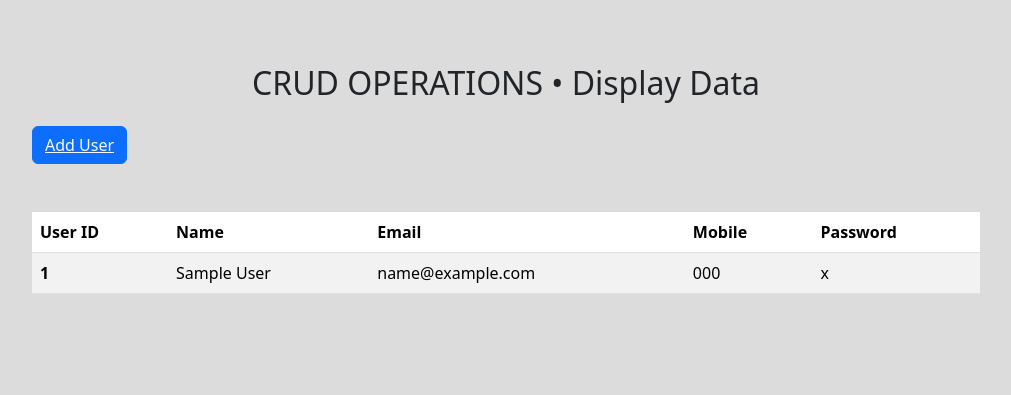
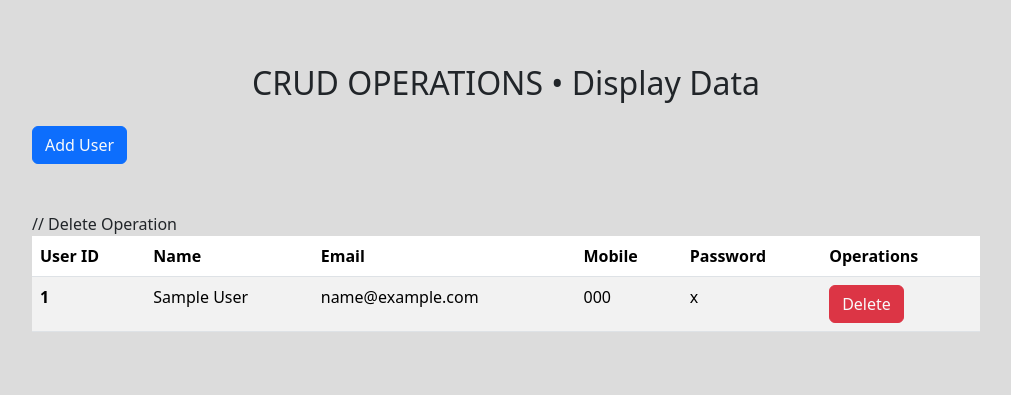
Before and after one commit to AmanKumarSinhaGitHub/CRUD-App-using-PHP-MySQL, a PHP site: page /display-user.php in a window 1280 px wide. Shown: the top 395 px of the page, without its empty margins (134-1145 px from the left). Run offline with PHP 8.4, Linux system fonts and the light colour scheme; tables that the repository leaves empty or names only in its code hold one stand-in row (values such as "Sample post").

Commit message:
Initial Commit

```diff
--- a/display-user.php
+++ b/display-user.php
@@ -18,6 +18,9 @@ include("connect.php");
     html,
     body {
       background-color: gainsboro;
+    }
+    a{
+      text-decoration: none;
     }
   </style>
 
@@ -40,6 +43,7 @@ include("connect.php");
             <th scope="col">Email</th>
             <th scope="col">Mobile</th>
             <th scope="col">Password</th>
+            <th scope="col">Operations</th>
           </tr>
         </thead>
 
@@ -70,6 +74,10 @@ include("connect.php");
                   <td>' . $email . '</td>
                   <td>' . $mobile . '</td>
                   <td>' . $password . '</td>
+                  // Delete Operation
+                  <td>
+                    <button class="btn btn-danger"><a href="delete.php?deleteID='.$id.'" class="text-light">Delete</a></button>
+                  </td>
                 </tr>';
             }
           }
```
Also changed, not shown: delete.php (added, +20 -0 lines), README.md.
